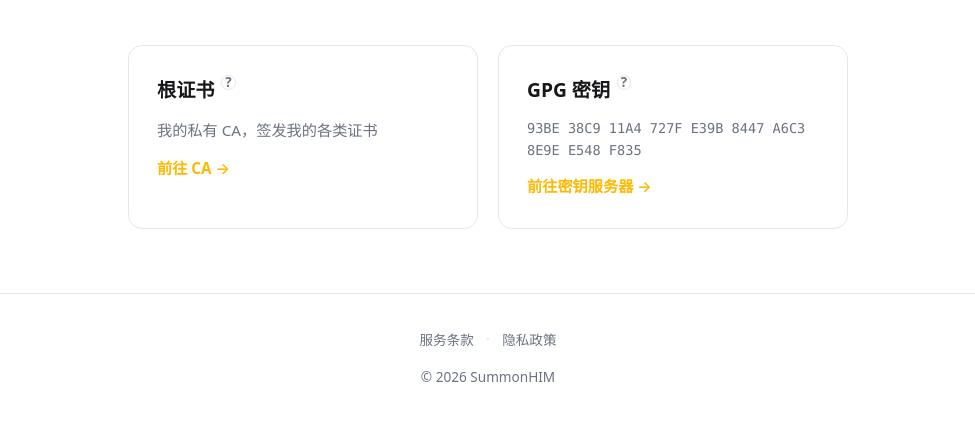
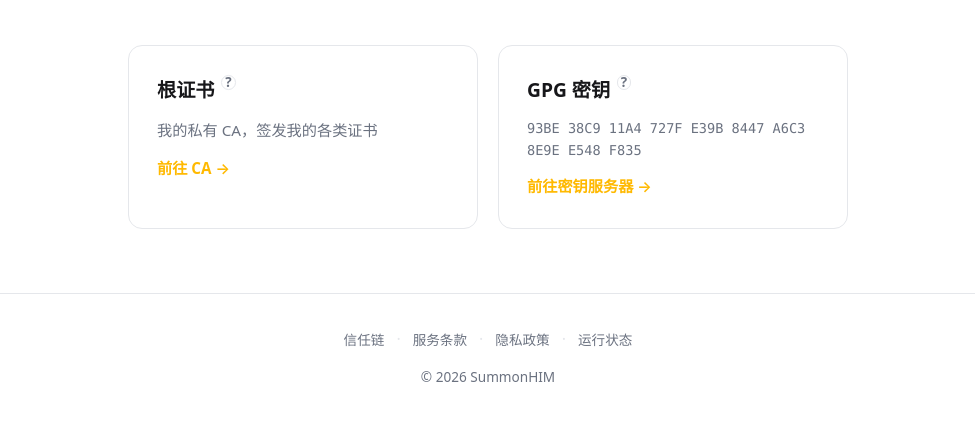
Before and after one commit to SummonHIM/summonhim.github.io, an Astro site: page /trust in a window 1280 px wide. Shown: the part 245-666 px from the top of the page, without its empty margins (152-1127 px from the left). Built offline with nearby package versions, Linux system fonts and the light colour scheme; Astro itself is replaced by a stand-in of ours.

Commit message:
feat: move trust link to footer, add uptime status link

```diff
--- a/src/components/Footer.astro
+++ b/src/components/Footer.astro
@@ -1,9 +1,15 @@
 <footer class="footer">
   <div class="container">
-    <nav class="legal" aria-label="法律条款">
+    <nav class="legal" aria-label="站点链接">
+      <a href="/trust">信任链</a>
+      <span class="sep">·</span>
       <a href="/tos">服务条款</a>
       <span class="sep">·</span>
       <a href="/privacy">隐私政策</a>
+      <span class="sep">·</span>
+      <a href="https://uptime.summonhim.top/" target="_blank" rel="noopener">
+        运行状态
+      </a>
     </nav>
     <div class="copy">
       © {new Date().getFullYear()} Summon<span id="him">HIM</span>
--- a/src/components/Nav.astro
+++ b/src/components/Nav.astro
@@ -12,7 +12,6 @@ const { variant = 'home' } = Astro.props
 const items = [
   { href: '#about', label: '关于' },
   { href: '#projects', label: '项目' },
-  { href: '/trust', label: '信任链' },
 ]
 ---
 
```
